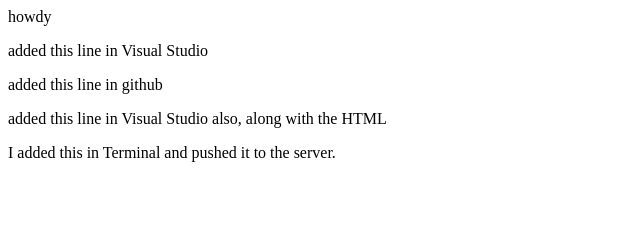
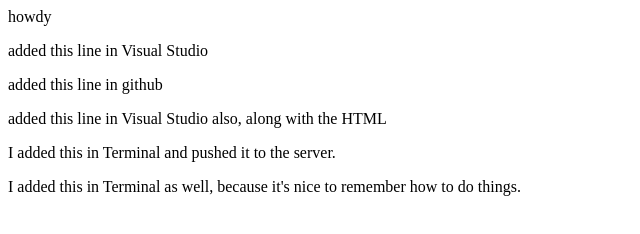
Before and after one commit to bugbearcreative/bugbearcreative.github.io, a plain HTML site: page index.html in a window 1280 px wide. Shown: the whole page, without its empty margins (0-640 px from the left). Drawn offline with Linux system fonts and the light colour scheme.

Commit message:
added via Terminal again for memory

```diff
--- a/index.html
+++ b/index.html
@@ -8,5 +8,6 @@
     <p>added this line in github</p>
     <p>added this line in Visual Studio also, along with the HTML</p>
 	<p>I added this in Terminal and pushed it to the server.</p>
+	<p>I added this in Terminal as well, because it's nice to remember how to do things.</p>
 </body>
 </html>
```
